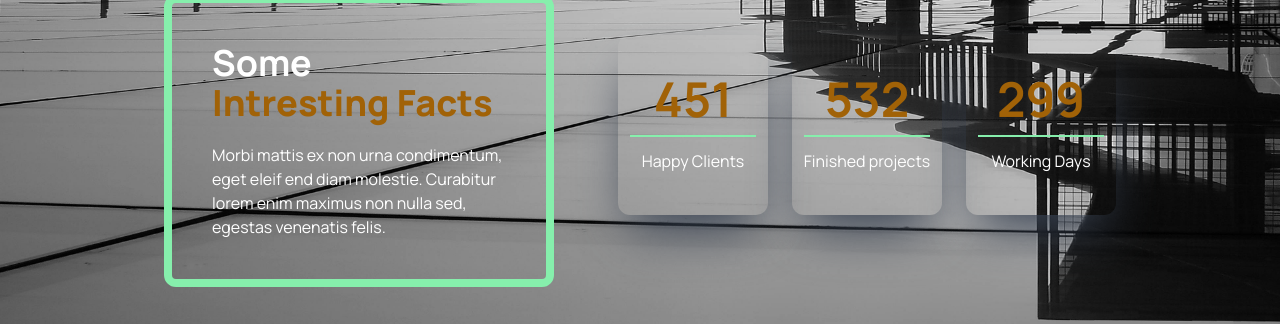
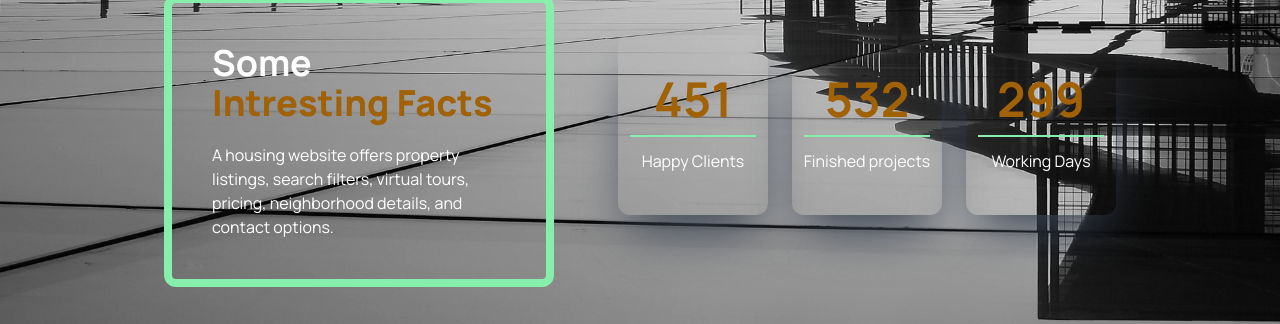
Before and after one commit to saikat20034/ShelterScape, a plain HTML site: page index.html in a window 1280 px wide. Shown: the part 3220-3544 px from the top of the page. Drawn offline with nearby package versions, Linux system fonts and the light colour scheme.

Commit message:
final touch-5

```diff
--- a/index.html
+++ b/index.html
@@ -434,7 +434,7 @@
       <h2 class=" text-4xl font-bold text-[white]">Some <br>
 <span class="font-extrabold text-4xl text-yellow-700">Intresting Facts</span></h2>
 
-      <p class="text-base text-[white] pt-5">Morbi mattis ex non urna condimentum, eget eleif end diam molestie. Curabitur lorem enim maximus non nulla sed, egestas venenatis felis.</p>
+      <p class="text-base text-[white] pt-5">A housing website offers property listings, search filters, virtual tours, pricing, neighborhood details, and contact options.</p>
     </div>
     <div class="grid md:grid-cols-3 grid-cols-1 gap-x-6">
       <div class="w-[150px] rounded-xl shadow-2xl shadow-gray-700 h-[180px] mt-10 mx-auto">
```
